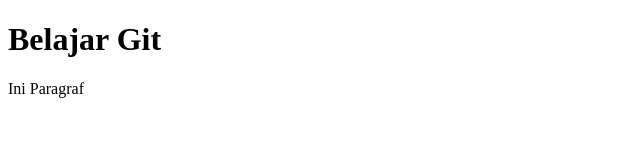
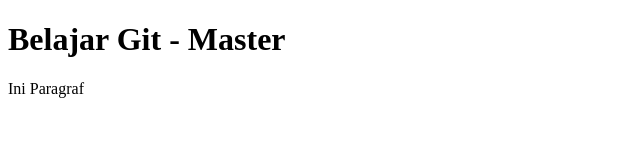
Before and after one commit to gemamreza/belajar-git, a plain HTML site: page index.html in a window 1280 px wide. Shown: the whole page, without its empty margins (0-640 px from the left). Drawn offline with Linux system fonts and the light colour scheme.

```diff
--- a/index.html
+++ b/index.html
@@ -6,7 +6,7 @@
   <title>Document</title>
 </head>
 <body>
-  <h1>Belajar Git</h1>
+  <h1>Belajar Git - Master</h1>
   <p>Ini Paragraf</p>
 </body>
 </html>
--- /dev/null
+++ b/login.js
@@ -0,0 +1 @@
+console.log('Ini file untuk logic login');
```
